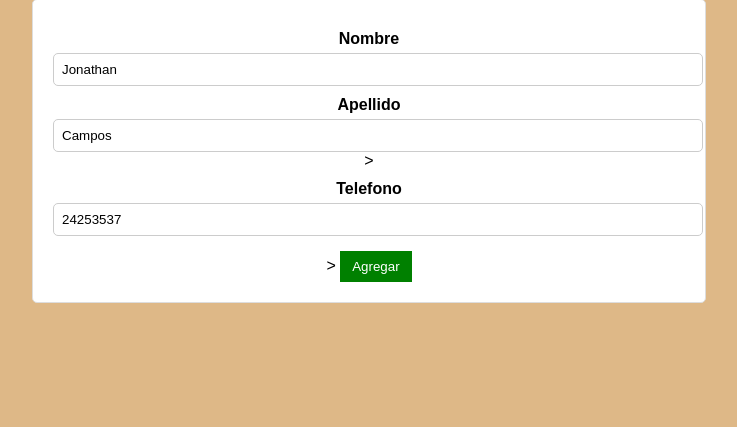
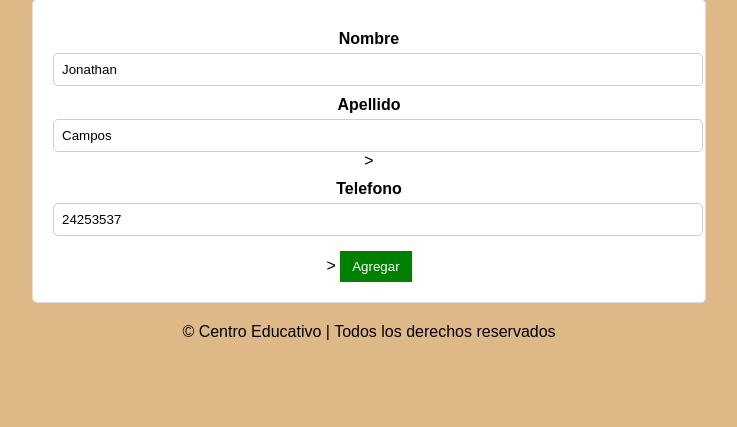
Before and after one commit to Emilio24-dev/Laboratorio1-C2, a PHP site: page /editar.php?id=1 in a window 1280 px wide. Shown: the part 21-448 px from the top of the page, without its empty margins (271-1008 px from the left). Run offline with PHP 8.4, Linux system fonts and the light colour scheme; data comes from the database, SQL or seed files in the repository.

Commit message:
Update editar.php

```diff
--- a/editar.php
+++ b/editar.php
@@ -42,5 +42,8 @@
         header(header: "Location:index.php");
      }
     ?>
+    <footer>
+        <p>&copy; Centro Educativo | Todos los derechos reservados</p>
+    </footer>
 </body>
 </html>
```
